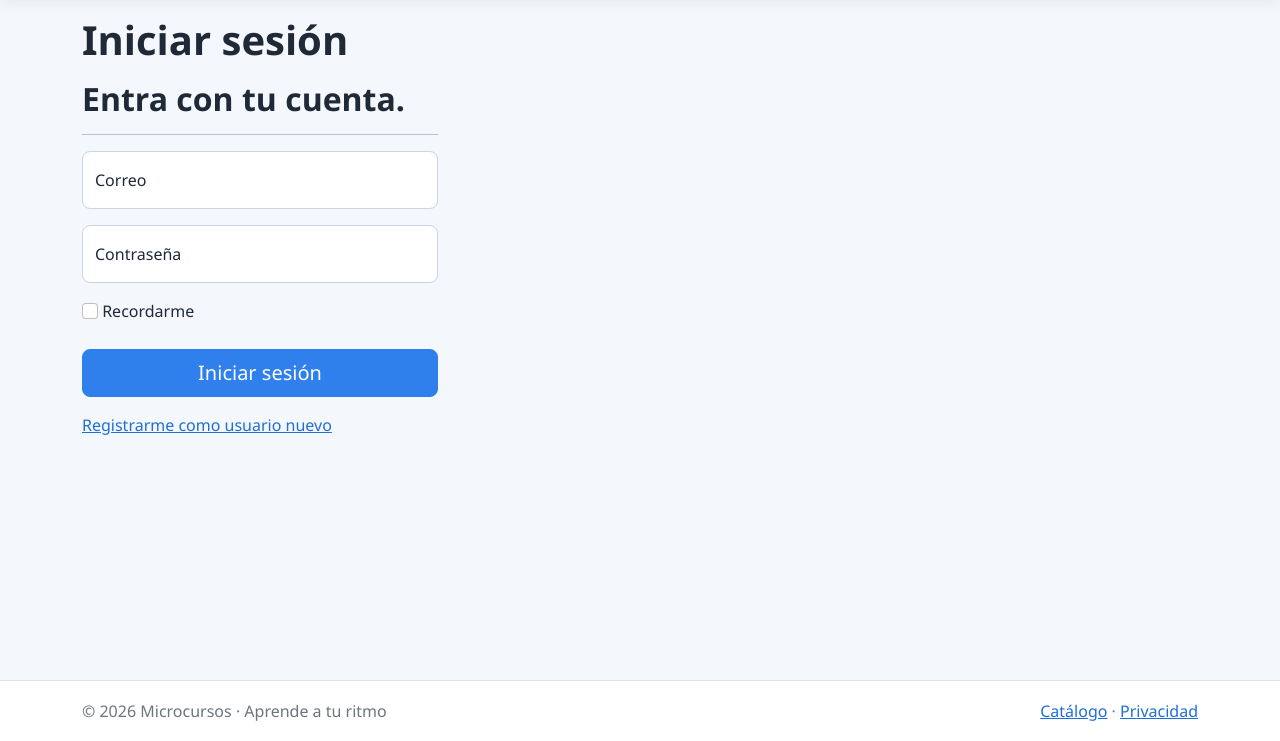
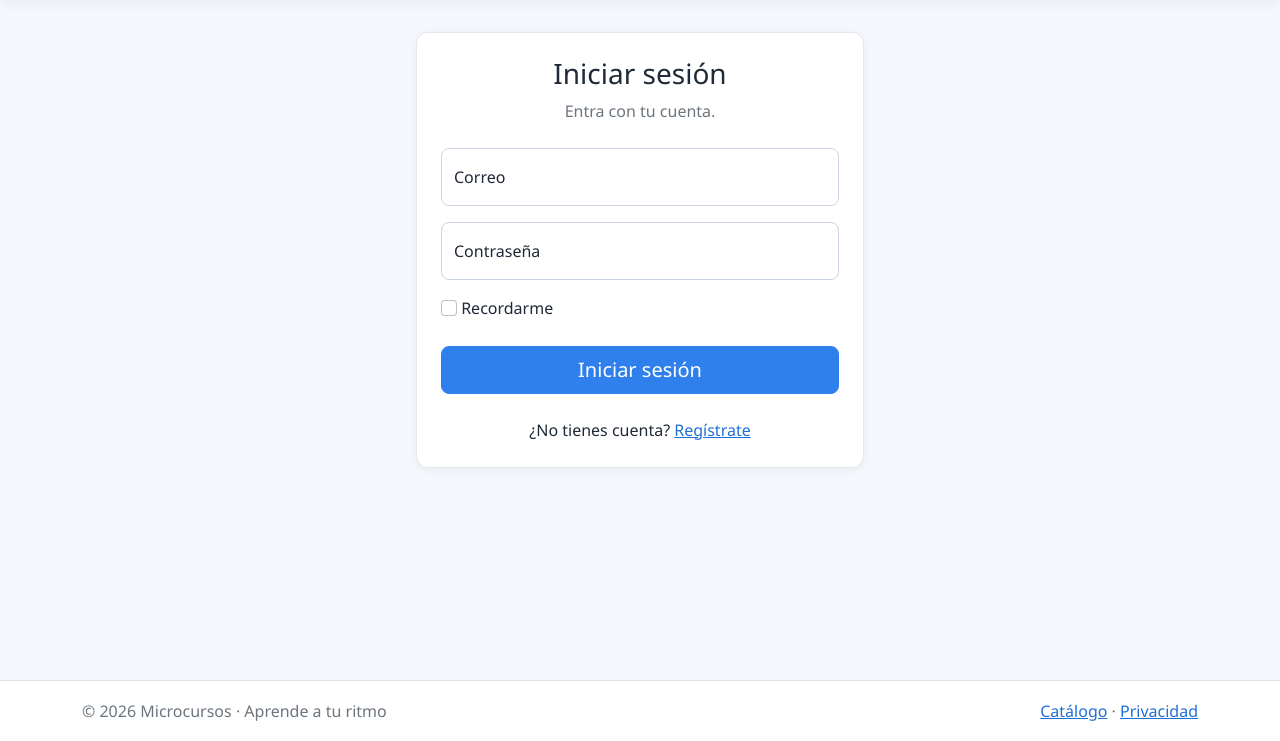
Before and after one commit to manusito12357/ProyectoWeb, an ASP.NET Core app: page /Identity/Account/Login in a window 1280 px wide. Shown: the part 59-800 px from the top of the page. Run offline with ASP.NET Core 8, Linux system fonts and the light colour scheme; style sheets or scripts are compiled from the project's sources; some libraries are stand-ins or nearby versions.

Commit message:
Login y registro en tarjeta centrada

```diff
--- a/proyectoweb/Areas/Identity/Pages/Account/Login.cshtml
+++ b/proyectoweb/Areas/Identity/Pages/Account/Login.cshtml
@@ -5,13 +5,12 @@
     ViewData["Title"] = "Iniciar sesión";
 }
 
-<h1>@ViewData["Title"]</h1>
-<div class="row">
-    <div class="col-md-4">
-        <section>
+<div class="card tarjeta-acceso">
+    <div class="card-body p-4">
+        <h1 class="h3 text-center">@ViewData["Title"]</h1>
+        <p class="text-center text-muted mb-4">Entra con tu cuenta.</p>
+
         <form id="account" method="post">
-                <h2>Entra con tu cuenta.</h2>
-                <hr />
             <div asp-validation-summary="ModelOnly" class="text-danger" role="alert"></div>
             <div class="form-floating mb-3">
                 <input asp-for="Input.Email" class="form-control" autocomplete="username" aria-required="true" placeholder="nombre@ejemplo.com" />
@@ -29,16 +28,13 @@
                     @Html.DisplayNameFor(m => m.Input.RememberMe)
                 </label>
             </div>
-                <div>
             <button id="login-submit" type="submit" class="w-100 btn btn-lg btn-primary">Iniciar sesión</button>
-                </div>
-                <div>
-                    <p class="mt-3">
-                        <a asp-page="./Register" asp-route-returnUrl="@Model.ReturnUrl">Registrarme como usuario nuevo</a>
+        </form>
+
+        <p class="text-center mt-4 mb-0">
+            ¿No tienes cuenta?
+            <a asp-page="./Register" asp-route-returnUrl="@Model.ReturnUrl">Regístrate</a>
         </p>
-                </div>
-            </form>
-        </section>
     </div>
 </div>
 
--- a/proyectoweb/wwwroot/css/site.css
+++ b/proyectoweb/wwwroot/css/site.css
@@ -133,6 +133,16 @@ a:hover {
   background: linear-gradient(135deg, var(--azul), #8ab9f5);
 }
 
+.tarjeta-acceso {
+  max-width: 28rem;
+  margin: 2rem auto;
+}
+
+.tarjeta-acceso:hover {
+  transform: none;
+  box-shadow: 0 2px 8px rgba(31, 41, 55, 0.06);
+}
+
 .card-footer {
   background-color: transparent;
   border-top-color: var(--borde);
```
Also changed, not shown: proyectoweb/Areas/Identity/Pages/Account/Register.cshtml (+9 -5 lines). Lines whose indentation alone changed are shown as unchanged.
